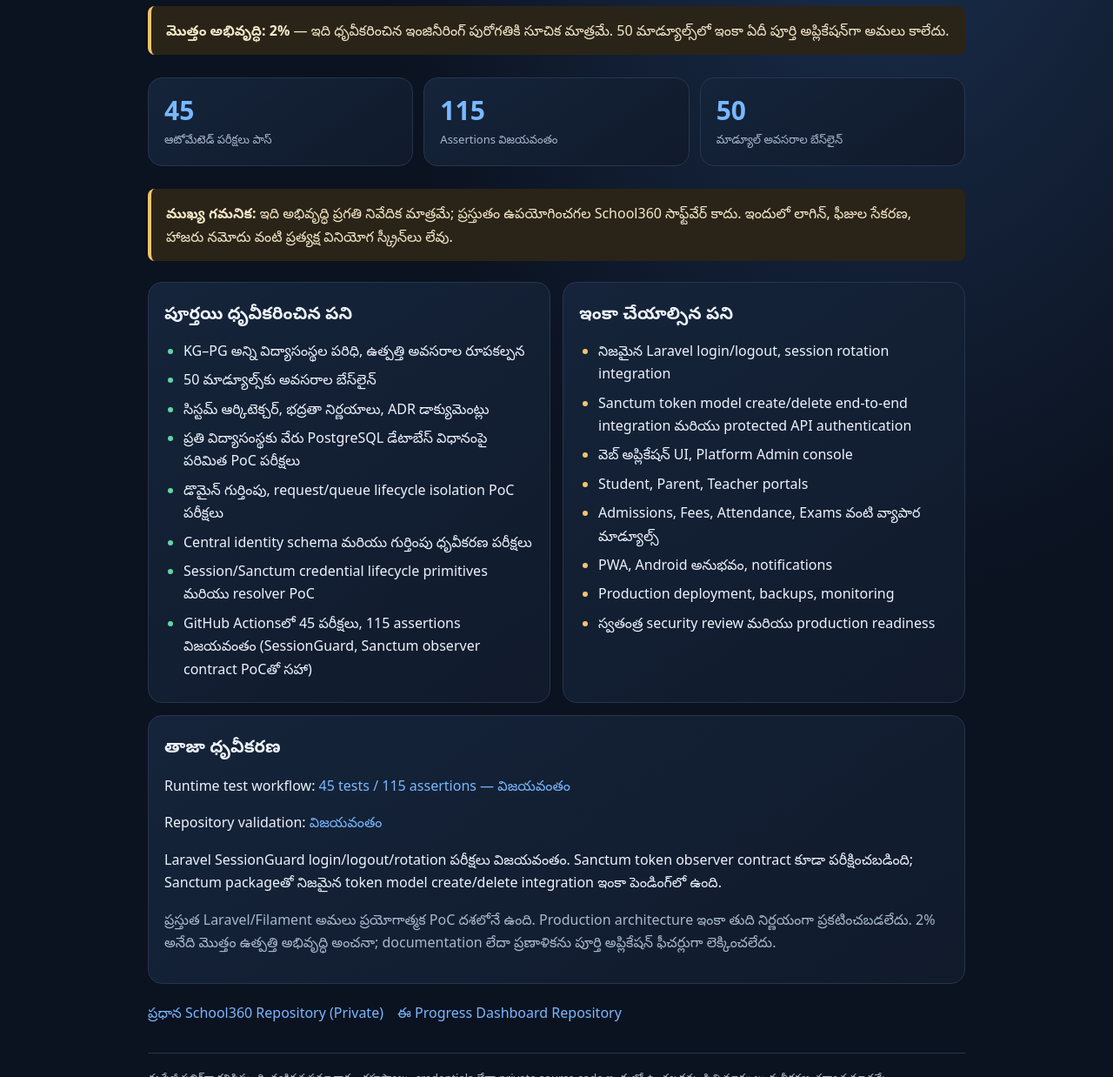
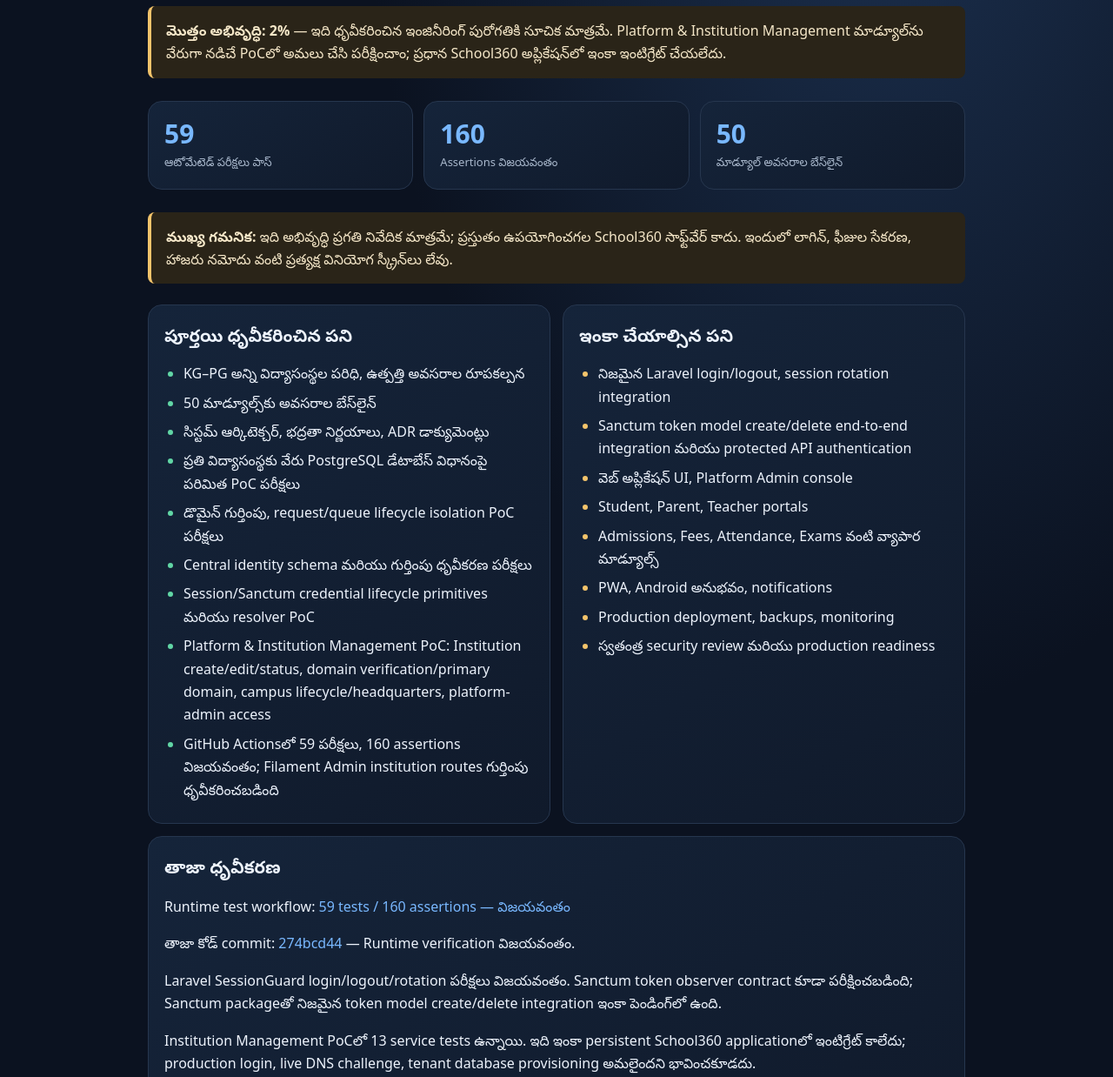
Before and after one commit to kkjan2007/School360-Progress, a plain HTML site: page index.html in a window 1280 px wide. Shown: the part 240-1478 px from the top of the page at 87% size. Drawn offline with Linux system fonts and the light colour scheme.

Commit message:
Publish verified Institution Management PoC and 59-test runtime status

```diff
--- a/index.html
+++ b/index.html
@@ -20,10 +20,10 @@ a{color:var(--blue);text-decoration:none}a:hover{text-decoration:underline}.link
 <h1>School360 అభివృద్ధి ప్రగతి</h1>
 <p class="sub">KG నుంచి PG వరకు అన్ని రకాల విద్యాసంస్థలకు అనువైన, మొబైల్-ఫస్ట్ విద్యా నిర్వహణ వేదిక.</p>
 <div class="updated">చివరిగా ధృవీకరించిన ప్రాజెక్ట్ స్థితి: 24 నవంబర్ 2026</div>
-<div class="notice"><strong>మొత్తం అభివృద్ధి: 2%</strong> — ఇది ధృవీకరించిన ఇంజినీరింగ్ పురోగతికి సూచిక మాత్రమే. 50 మాడ్యూల్స్‌లో ఇంకా ఏదీ పూర్తి అప్లికేషన్‌గా అమలు కాలేదు.</div>
+<div class="notice"><strong>మొత్తం అభివృద్ధి: 2%</strong> — ఇది ధృవీకరించిన ఇంజినీరింగ్ పురోగతికి సూచిక మాత్రమే. Platform & Institution Management మాడ్యూల్‌ను వేరుగా నడిచే PoCలో అమలు చేసి పరీక్షించాం; ప్రధాన School360 అప్లికేషన్‌లో ఇంకా ఇంటిగ్రేట్ చేయలేదు.</div>
 <section class="stats" aria-label="ధృవీకరించిన పరీక్షా గణాంకాలు">
-<div class="stat"><strong>45</strong><span>ఆటోమేటెడ్ పరీక్షలు పాస్</span></div>
-<div class="stat"><strong>115</strong><span>Assertions విజయవంతం</span></div>
+<div class="stat"><strong>59</strong><span>ఆటోమేటెడ్ పరీక్షలు పాస్</span></div>
+<div class="stat"><strong>160</strong><span>Assertions విజయవంతం</span></div>
 <div class="stat"><strong>50</strong><span>మాడ్యూల్ అవసరాల బేస్‌లైన్</span></div>
 </section>
 <div class="notice"><strong>ముఖ్య గమనిక:</strong> ఇది అభివృద్ధి ప్రగతి నివేదిక మాత్రమే; ప్రస్తుతం ఉపయోగించగల School360 సాఫ్ట్‌వేర్ కాదు. ఇందులో లాగిన్, ఫీజుల సేకరణ, హాజరు నమోదు వంటి ప్రత్యక్ష వినియోగ స్క్రీన్‌లు లేవు.</div>
@@ -36,7 +36,8 @@ a{color:var(--blue);text-decoration:none}a:hover{text-decoration:underline}.link
 <li>డొమైన్ గుర్తింపు, request/queue lifecycle isolation PoC పరీక్షలు</li>
 <li>Central identity schema మరియు గుర్తింపు ధృవీకరణ పరీక్షలు</li>
 <li>Session/Sanctum credential lifecycle primitives మరియు resolver PoC</li>
-<li>GitHub Actionsలో 45 పరీక్షలు, 115 assertions విజయవంతం (SessionGuard, Sanctum observer contract PoCతో సహా)</li>
+<li>Platform & Institution Management PoC: Institution create/edit/status, domain verification/primary domain, campus lifecycle/headquarters, platform-admin access</li>
+<li>GitHub Actionsలో 59 పరీక్షలు, 160 assertions విజయవంతం; Filament Admin institution routes గుర్తింపు ధృవీకరించబడింది</li>
 </ul></section>
 <section class="panel pending"><h2>ఇంకా చేయాల్సిన పని</h2><ul>
 <li>నిజమైన Laravel login/logout, session rotation integration</li>
@@ -49,9 +50,10 @@ a{color:var(--blue);text-decoration:none}a:hover{text-decoration:underline}.link
 <li>స్వతంత్ర security review మరియు production readiness</li>
 </ul></section></div>
 <section class="panel"><h2>తాజా ధృవీకరణ</h2>
-<p>Runtime test workflow: <a href="https://github.com/kkjan2007/School360/actions/runs/45450362235">45 tests / 115 assertions — విజయవంతం</a></p>
-<p>Repository validation: <a href="https://github.com/kkjan2007/School360/actions/runs/45450361865">విజయవంతం</a></p>
+<p>Runtime test workflow: <a href="https://github.com/kkjan2007/School360/actions/runs/45454901941">59 tests / 160 assertions — విజయవంతం</a></p>
+<p>తాజా కోడ్ commit: <a href="https://github.com/kkjan2007/School360/commit/274bcd44c64f7fe1be2932086c912c9e5a0e163a">274bcd44</a> — Runtime verification విజయవంతం.</p>
 <p>Laravel SessionGuard login/logout/rotation పరీక్షలు విజయవంతం. Sanctum token observer contract కూడా పరీక్షించబడింది; Sanctum packageతో నిజమైన token model create/delete integration ఇంకా పెండింగ్‌లో ఉంది.</p>
+<p>Institution Management PoCలో 13 service tests ఉన్నాయి. ఇది ఇంకా persistent School360 applicationలో ఇంటిగ్రేట్ కాలేదు; production login, live DNS challenge, tenant database provisioning అమలైందని భావించకూడదు.</p>
 <p class="muted">ప్రస్తుత Laravel/Filament అమలు ప్రయోగాత్మక PoC దశలోనే ఉంది. Production architecture ఇంకా తుది నిర్ణయంగా ప్రకటించబడలేదు. 2% అనేది మొత్తం ఉత్పత్తి అభివృద్ధి అంచనా; documentation లేదా ప్రణాళికను పూర్తి అప్లికేషన్ ఫీచర్లుగా లెక్కించలేదు.</p>
 </section>
 <div class="links"><a href="https://github.com/kkjan2007/School360">ప్రధాన School360 Repository (Private)</a><a href="https://github.com/kkjan2007/School360-Progress">ఈ Progress Dashboard Repository</a></div>
```
